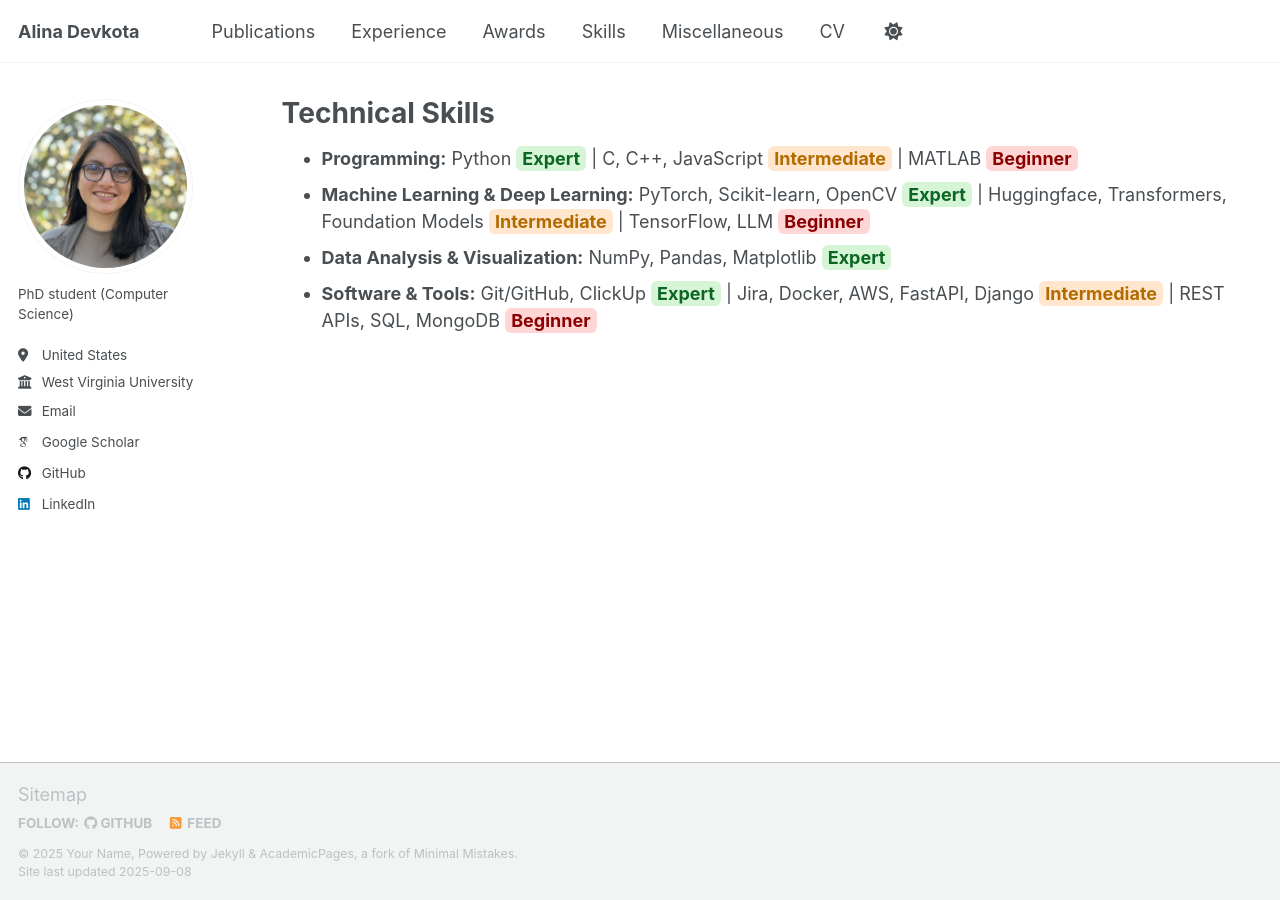
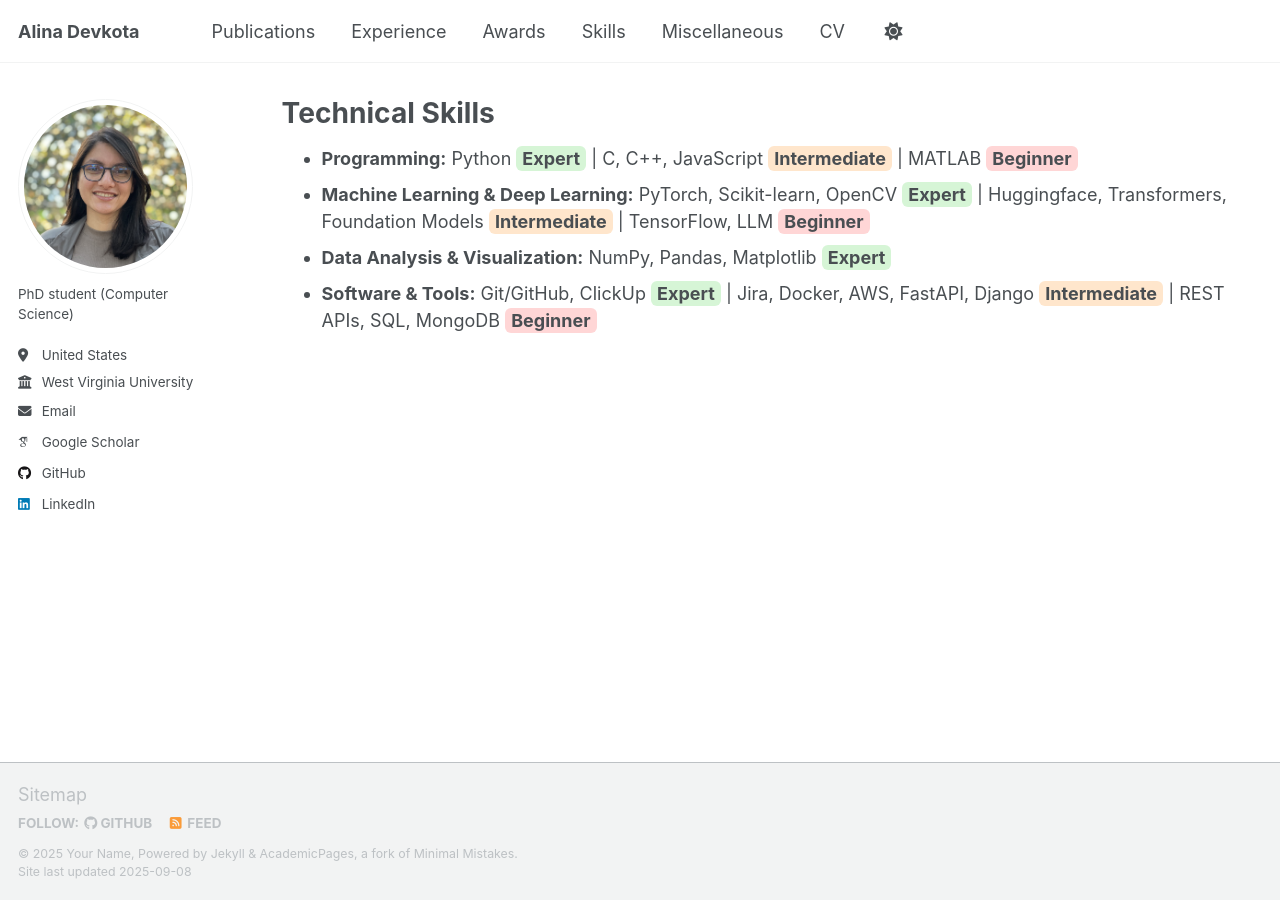
Before and after one commit to alinadevkota/Portfolio, a Jekyll site: the page built from _pages/skills.html, in a window 1280 px wide. Built offline with Jekyll 4.4.1, drawn with Linux system fonts in a browser that asks for light colours; some web fonts are replaced; a script that is not in the unit is left out.

Commit message:
update skills

```diff
--- a/_sass/layout/_page.scss
+++ b/_sass/layout/_page.scss
@@ -401,7 +401,7 @@
 }
 
 .skills-list .expert {
-  color: #0b6623;       /* dark green */
+  color: --global-code-text-color;       /* dark green */
   font-weight: bold;
   background: #d6f5d6;
   padding: 2px 6px;
@@ -409,7 +409,7 @@
 }
 
 .skills-list .intermediate {
-  color: #b36b00;       /* amber/orange */
+  color: --global-code-text-color;       /* amber/orange */
   font-weight: bold;
   background: #ffe6cc;
   padding: 2px 6px;
@@ -417,7 +417,7 @@
 }
 
 .skills-list .beginner {
-  color: #8b0000;       /* dark red */
+  color: --global-code-text-color;       /* dark red */
   font-weight: bold;
   background: #ffd6d6;
   padding: 2px 6px;
```
